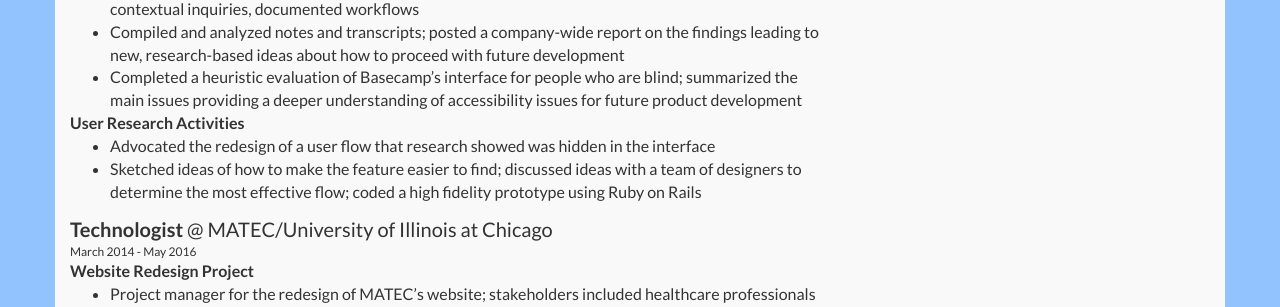
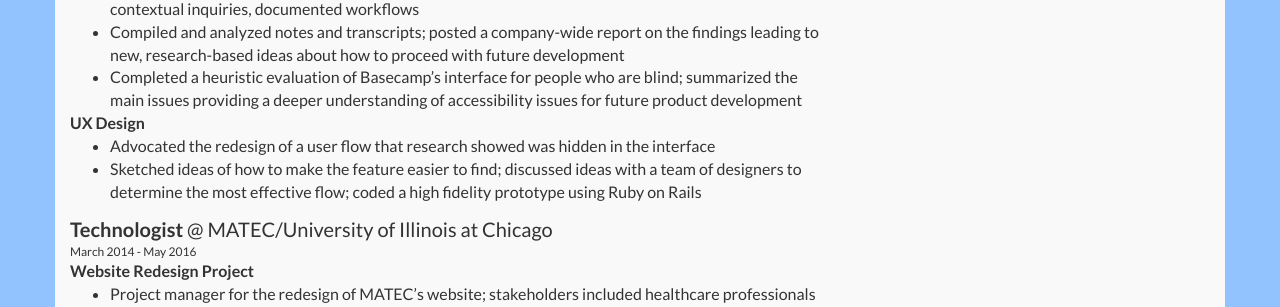
Before and after one commit to nbpetts/portfolio, a PHP site: page /resume.php in a window 1280 px wide. Shown: the part 1557-1864 px from the top of the page. Run offline with PHP 8.4, Linux system fonts and the light colour scheme; some web fonts are replaced.

Commit message:
fixes subheading on resume

```diff
--- a/resume.php
+++ b/resume.php
@@ -90,7 +90,7 @@
 
             </ul>
             <p class="resumeSubTitle"><strong>
-              User Research Activities
+              UX Design
             </strong></p>
             <ul>
               <li>Advocated the redesign of a user flow that research showed was hidden in the interface</li>
```
